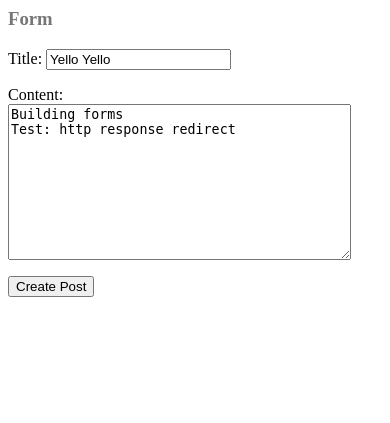
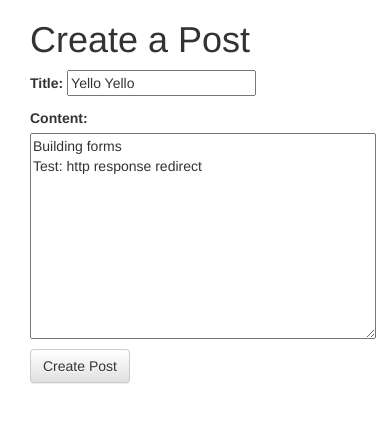
Before and after one commit to rwisecar/django-blog, a Django app: page /posts/4/edit/ in a window 390 px wide. Shown: the top 423 px of the page. Run offline with Django 3.2, Linux system fonts and the light colour scheme; data comes from the database, SQL or seed files in the repository; both versions use the stored data as it was after the commit; some libraries are stand-ins or nearby versions.

Commit message:
adding some basic bootstrap styling to the html files

```diff
--- a/src/static/css/base.css
+++ b/src/static/css/base.css
@@ -1,3 +1,3 @@
-h1 {
-  color: #777;
+img{
+  padding: 5%;
 }
--- a/src/templates/base.html
+++ b/src/templates/base.html
@@ -5,6 +5,11 @@
 <head>
   <title>{% block head_title %}Cliff Jumping{% endblock %}</title>
   <link rel="stylesheet" href="{% static 'css/base.css' %}">
+  <!-- Latest compiled and minified CSS -->
+  <link rel="stylesheet" href="https://maxcdn.bootstrapcdn.com/bootstrap/3.3.7/css/bootstrap.min.css" integrity="sha384-BVYiiSIFeK1dGmJRAkycuHAHRg32OmUcww7on3RYdg4Va+PmSTsz/K68vbdEjh4u" crossorigin="anonymous">
+
+  <!-- Optional theme -->
+  <link rel="stylesheet" href="https://maxcdn.bootstrapcdn.com/bootstrap/3.3.7/css/bootstrap-theme.min.css" integrity="sha384-rHyoN1iRsVXV4nD0JutlnGaslCJuC7uwjduW9SVrLvRYooPp2bWYgmgJQIXwl/Sp" crossorigin="anonymous">
 </head>
 <body>
   {% include "messages_display.html" %}
@@ -13,5 +18,7 @@
 
     {% endblock %}
   </section>
+  <!-- Latest compiled and minified JavaScript -->
+  <script src="https://maxcdn.bootstrapcdn.com/bootstrap/3.3.7/js/bootstrap.min.js" integrity="sha384-Tc5IQib027qvyjSMfHjOMaLkfuWVxZxUPnCJA7l2mCWNIpG9mGCD8wGNIcPD7Txa" crossorigin="anonymous"></script>
 </body>
 </html>
--- a/src/templates/post_form.html
+++ b/src/templates/post_form.html
@@ -1,12 +1,12 @@
 {% extends "base.html" %}
 
 {% block content %}
-  <section>
+  <section class="col-sm-6 col-sm-offset-3">
+    <h1>Create a Post</h1>
     <form method="POST" action="">
       {% csrf_token %}
-      <h1>Form</h1>
       {{ form.as_p}}
-      <input type="submit" value="Create Post"/>
+      <input type="submit" class="btn btn-default" value="Create Post"/>
     </form>
   </section>
 {% endblock %}
```
Also changed, not shown: src/templates/post_detail.html (+7 -10 lines), src/templates/post_list.html (+21 -11 lines), src/db.sqlite3.
